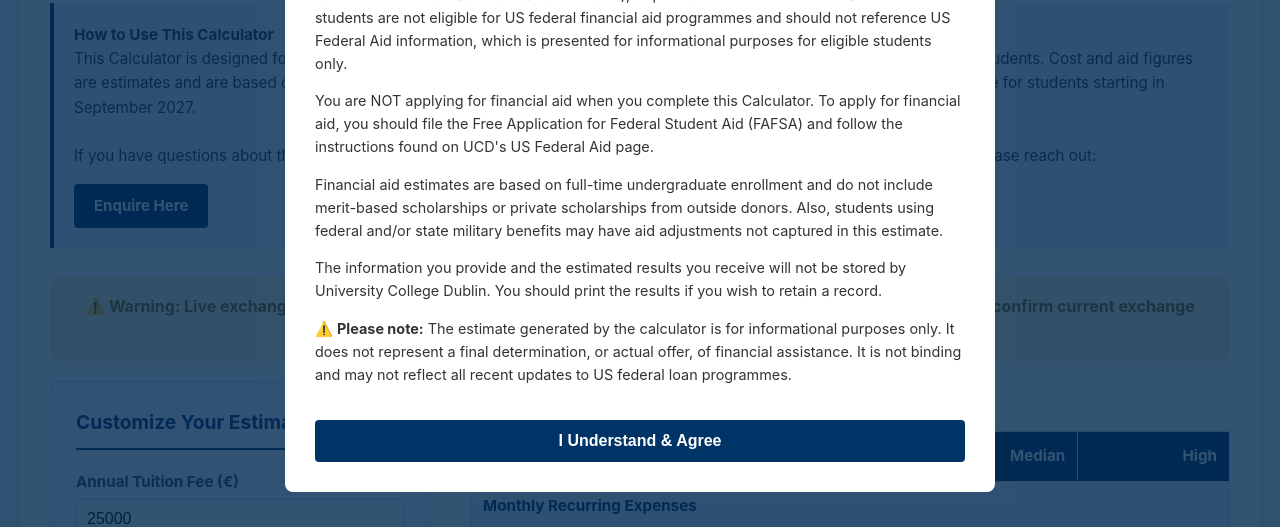
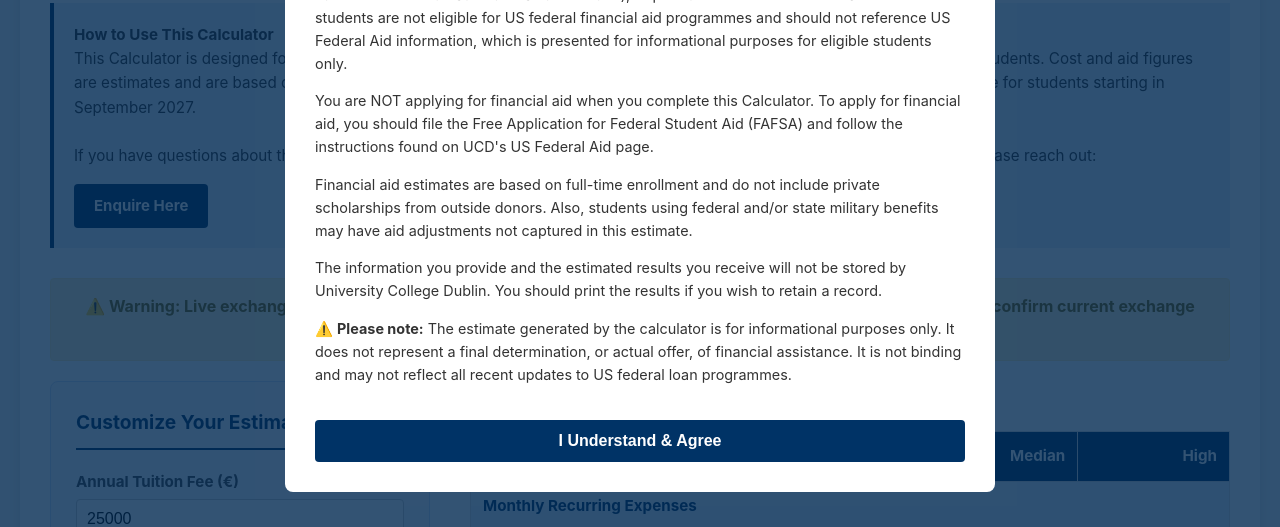
Before and after one commit to jdp-collab/Net-Price-Beta-2, a plain HTML site: page index.html in a window 1280 px wide. Shown: the part 257-784 px from the top of the page. Drawn offline with Linux system fonts and the light colour scheme; no server answers.

Commit message:
Update declaration

```diff
--- a/index.html
+++ b/index.html
@@ -110,7 +110,7 @@
             <p><strong>Information for US Federal Aid Eligible Applicants:</strong><br>
             US Federal financial aid programs require you to be a U.S. citizen, U.S. national (including natives of American Samoa or Swain's Island), or permanent resident of the U.S. Other students are not eligible for US federal financial aid programmes and should not reference US Federal Aid information, which is presented for informational purposes for eligible students only.</p>
             <p>You are NOT applying for financial aid when you complete this Calculator. To apply for financial aid, you should file the Free Application for Federal Student Aid (FAFSA) and follow the instructions found on UCD's US Federal Aid page.</p>
-            <p>Financial aid estimates are based on full-time undergraduate enrollment and do not include merit-based scholarships or private scholarships from outside donors. Also, students using federal and/or state military benefits may have aid adjustments not captured in this estimate.</p>
+            <p>Financial aid estimates are based on full-time enrollment and do not include private scholarships from outside donors. Also, students using federal and/or state military benefits may have aid adjustments not captured in this estimate.</p>
             <p>The information you provide and the estimated results you receive will not be stored by University College Dublin. You should print the results if you wish to retain a record.</p>
             <p>⚠️ <strong>Please note:</strong> The estimate generated by the calculator is for informational purposes only. It does not represent a final determination, or actual offer, of financial assistance. It is not binding and may not reflect all recent updates to US federal loan programmes.</p>
             <button class="modal-btn" onclick="closeModal()">I Understand & Agree</button>
```
